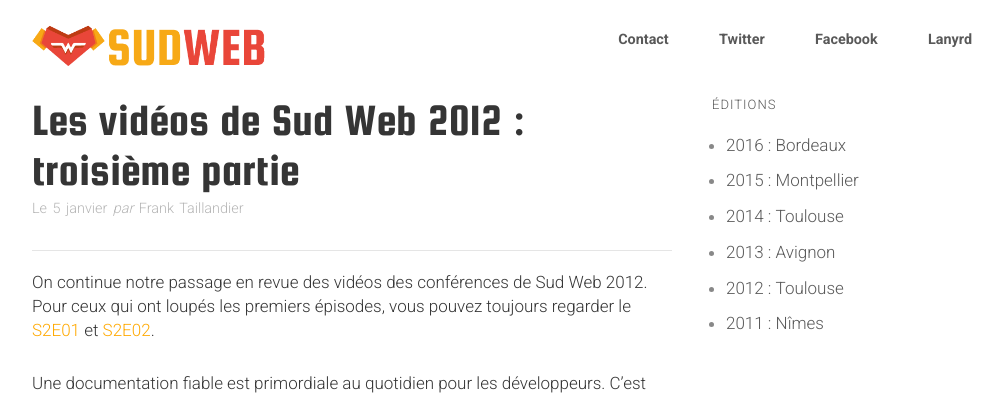
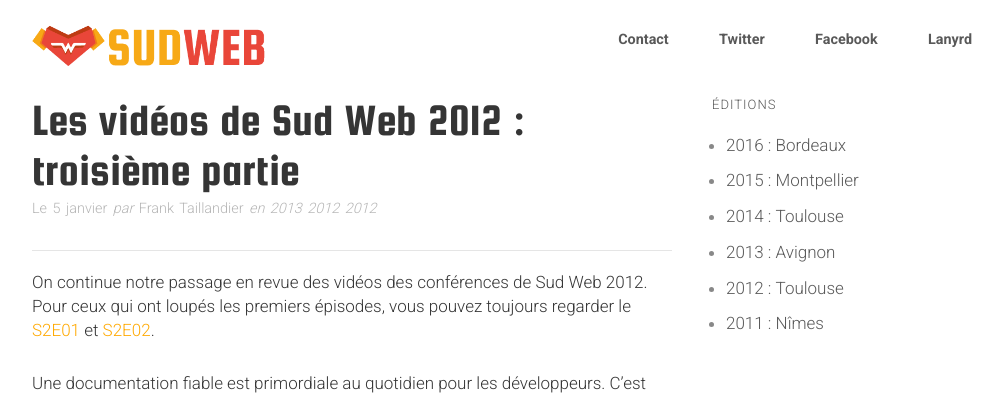
Before and after one commit to sudweb/blog, a Jekyll site: the page built from 2013/_posts/2013-01-05-les-videos-de-sud-web-2012-troisieme-partie.md, in a window 1280 px wide. Shown: the top 395 px of the page, without its empty margins (138-1141 px from the left). Built offline with Jekyll 4.4.1, drawn with Linux system fonts in a browser that asks for light colours.

Commit message:
display category on singular post

```diff
--- a/_layouts/post.html
+++ b/_layouts/post.html
@@ -16,6 +16,12 @@
 
                   <div class="byline">
                       <time class="published">{% include fr_date.html date=page.date %}</time> par <span class="author vcard">{{ page.author }}</span>
+                      {% if page.categories %}
+                        en
+                        {% for category in page.categories %}
+                        <a href="{{ category | prepend: '/category/' | prepend: site.baseurl }}" rel="tag">{{ category }}</a>
+                        {% endfor %}
+                      {% endif %}
                   </div>
               </div>
 
```
